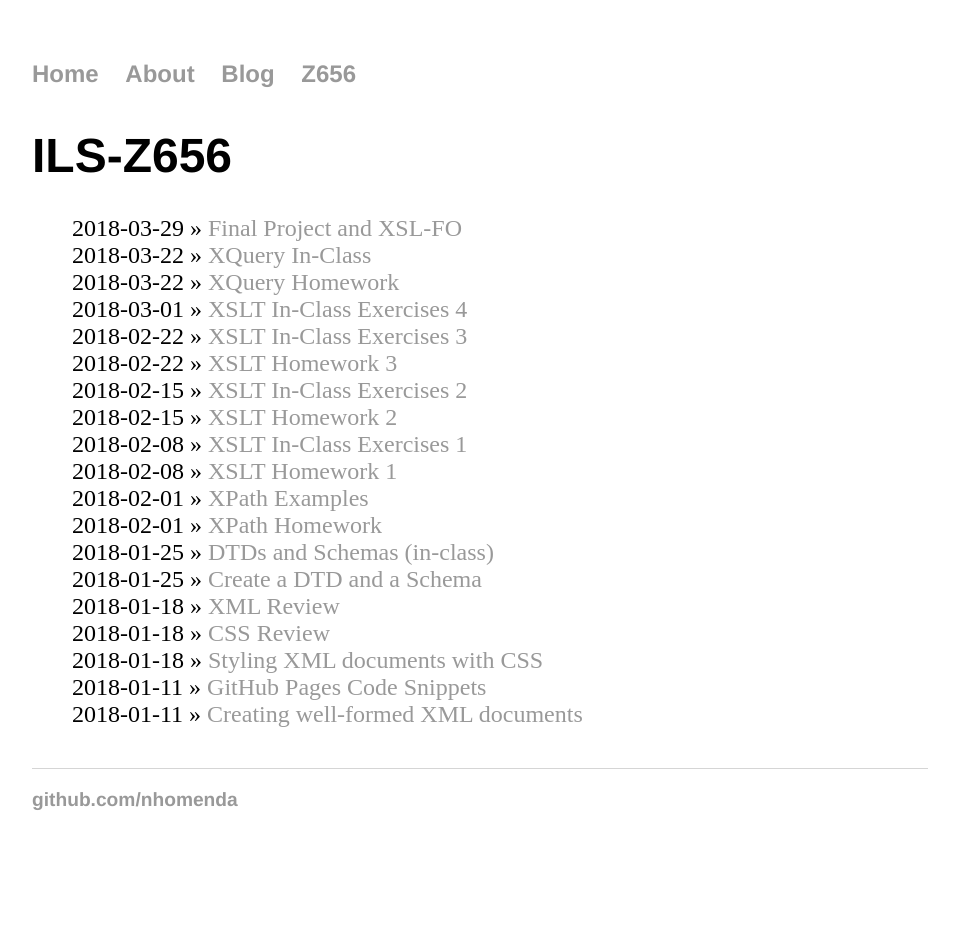
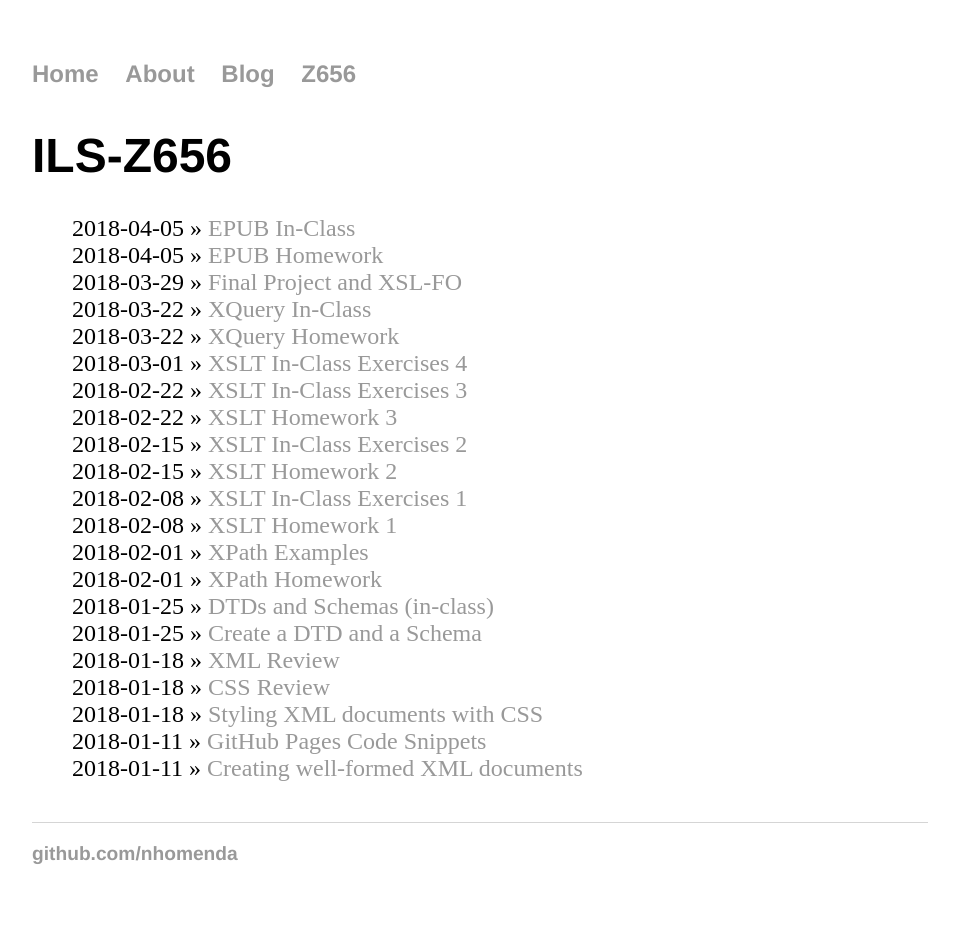
Before and after one commit to nhomenda/nhomenda.github.io, a Jekyll site: the page built from Z656/index.html, in a window 1280 px wide. Shown: the whole page, without its empty margins (160-1119 px from the left). Built offline with Jekyll 4.4.1, drawn with Linux system fonts in a browser that asks for light colours; before the commit the page ends 900 px from its top, so only the background shows below that.

Commit message:
Update index.html

```diff
--- a/Z656/index.html
+++ b/Z656/index.html
@@ -4,6 +4,8 @@ title: ILS-Z656
 ---
 	<h1>{{ page.title }}</h1>
 	<ul class="assignments">
+		<li>2018-04-05 » <a href="/Z656/epub.html" title="EPUB In-Class">EPUB In-Class</a></li>
+		<li>2018-04-05 » <a href="/Z656/epub-hw.html" title="EPUB Homework">EPUB Homework</a></li>
 	    <li>2018-03-29 » <a href="/Z656/final-project-and-xslfo.html" title="Final Project and XSL-FO">Final Project and XSL-FO</a></li>
 	    <li>2018-03-22 » <a href="/Z656/xquery-class.html" title="XQuery In-Class">XQuery In-Class</a></li>
  	    <li>2018-03-22 » <a href="/Z656/xquery-hw.html" title="XQuery Homework">XQuery Homework</a></li>
```
